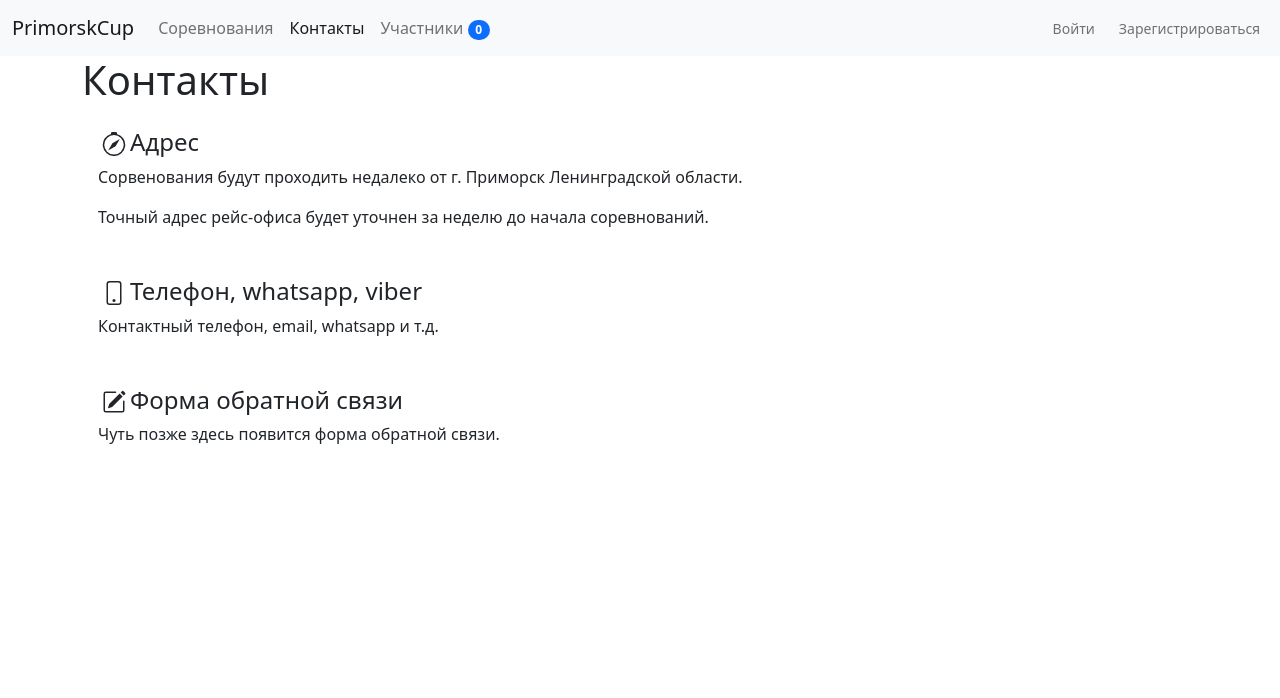
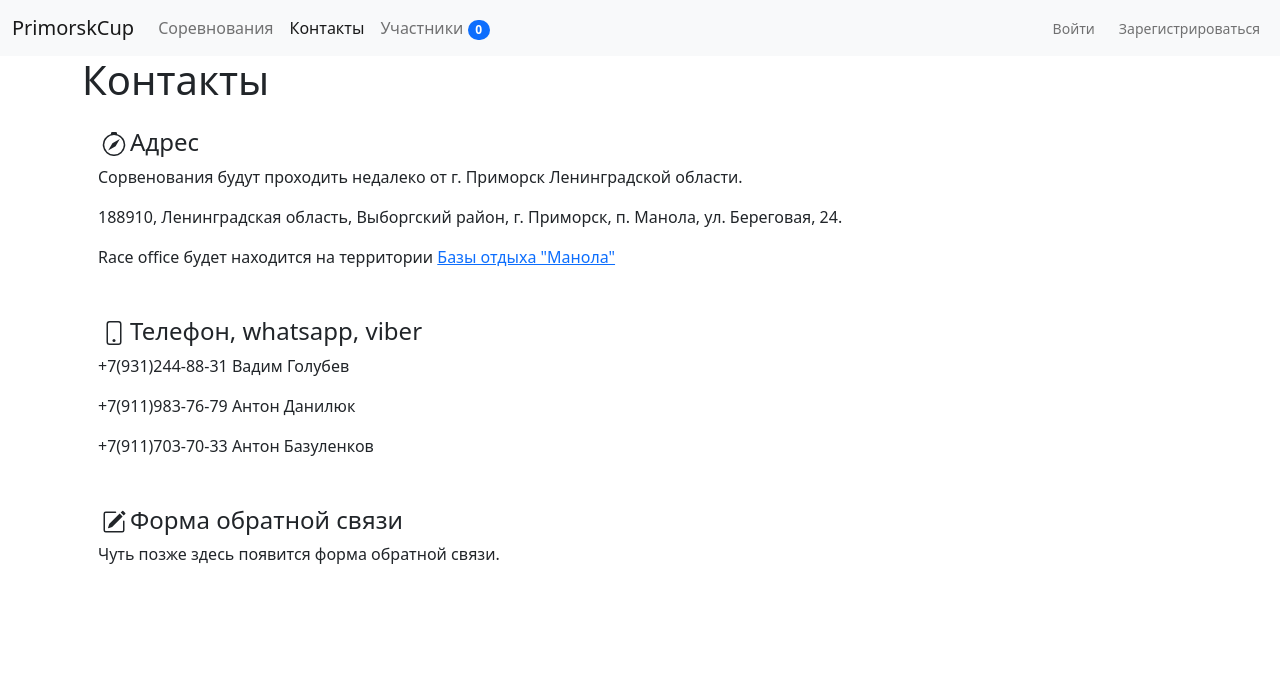
Before and after one commit to Bazulenkov/primorsk-cup, a Django app: page /about/contacts in a window 1280 px wide. Shown: the top 698 px of the page. Run offline with Django 3.2, Linux system fonts and the light colour scheme.

Commit message:
Add address and contacts and polojenie_openfoil

```diff
--- a/about/templates/contacts.html
+++ b/about/templates/contacts.html
@@ -15,7 +15,10 @@
                 </svg>
                 <h4>Адрес</h4>
                 <p>Сорвенования будут проходить недалеко от г. Приморск Ленинградской области.</p>
-                <p>Точный адрес рейс-офиса будет уточнен за неделю до начала соревнований.</p>
+                <p>188910, Ленинградская область, Выборгский район, г. Приморск, п. Манола, ул. Береговая, 24.</p>
+                <p>Race office будет находится на территории <a
+                    href="http://bazaadmiral.ru/bazaadm/manola/uslovija-prozhivanija-manola" target="_blank">Базы отдыха
+                    "Манола"</a></p>
             </address>
             <div class="phone m-3">
                 <svg xmlns="http://www.w3.org/2000/svg" width="1.5rem" height="1.5rem" fill="currentColor"
@@ -25,7 +28,10 @@
                     <path d="M8 14a1 1 0 1 0 0-2 1 1 0 0 0 0 2z" />
                 </svg>
                 <h4>Телефон, whatsapp, viber</h4>
-                <p>Контактный телефон, email, whatsapp и т.д.</p>
+                <p>+7(931)244-88-31 Вадим Голубев</p>
+                <p>+7(911)983-76-79 Антон Данилюк</p>
+                <p>+7(911)703-70-33 Антон Базуленков</p>
+
             </div>
             <div class="write_form m-3">
                 <svg xmlns="http://www.w3.org/2000/svg" width="1.5rem" height="1.5rem" fill="currentColor"
--- a/templates/index.html
+++ b/templates/index.html
@@ -89,7 +89,7 @@
 
 
     <p>Всю подробную информацию можно найти на официальном сайте: <a
-            href="http://bazaadmiral.ru/bazaadm/manola/uslovija-prozhivanija-manola">База отдыха
+            href="http://bazaadmiral.ru/bazaadm/manola/uslovija-prozhivanija-manola" target="_blank">База отдыха
             Манола</a></p>
 
     <p>Телефон для бронирования: +79681838199. При бронировании по паролю
```
Also changed, not shown: about/templates/competitions.html (+10 -5 lines), 1 other file.
